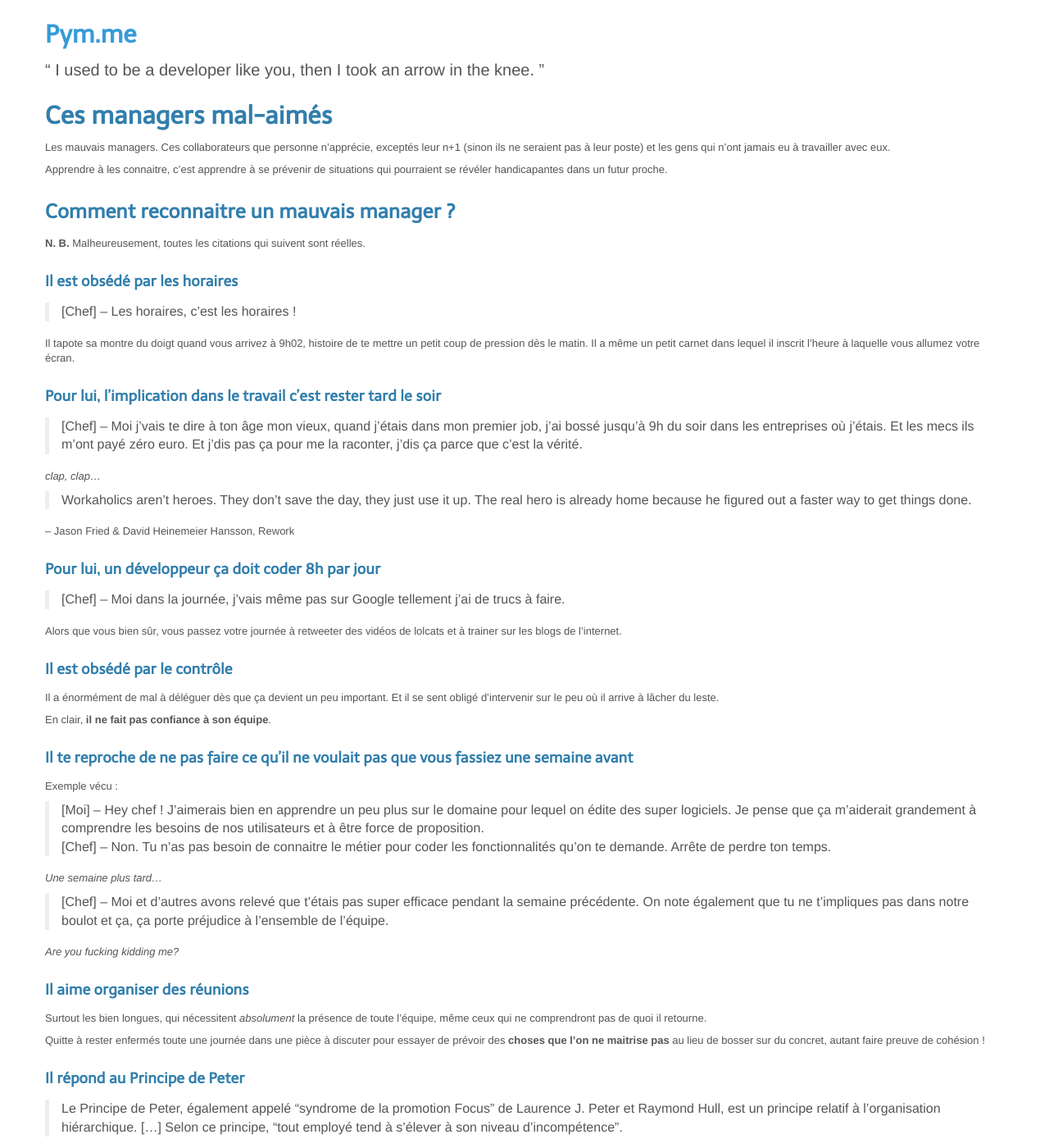
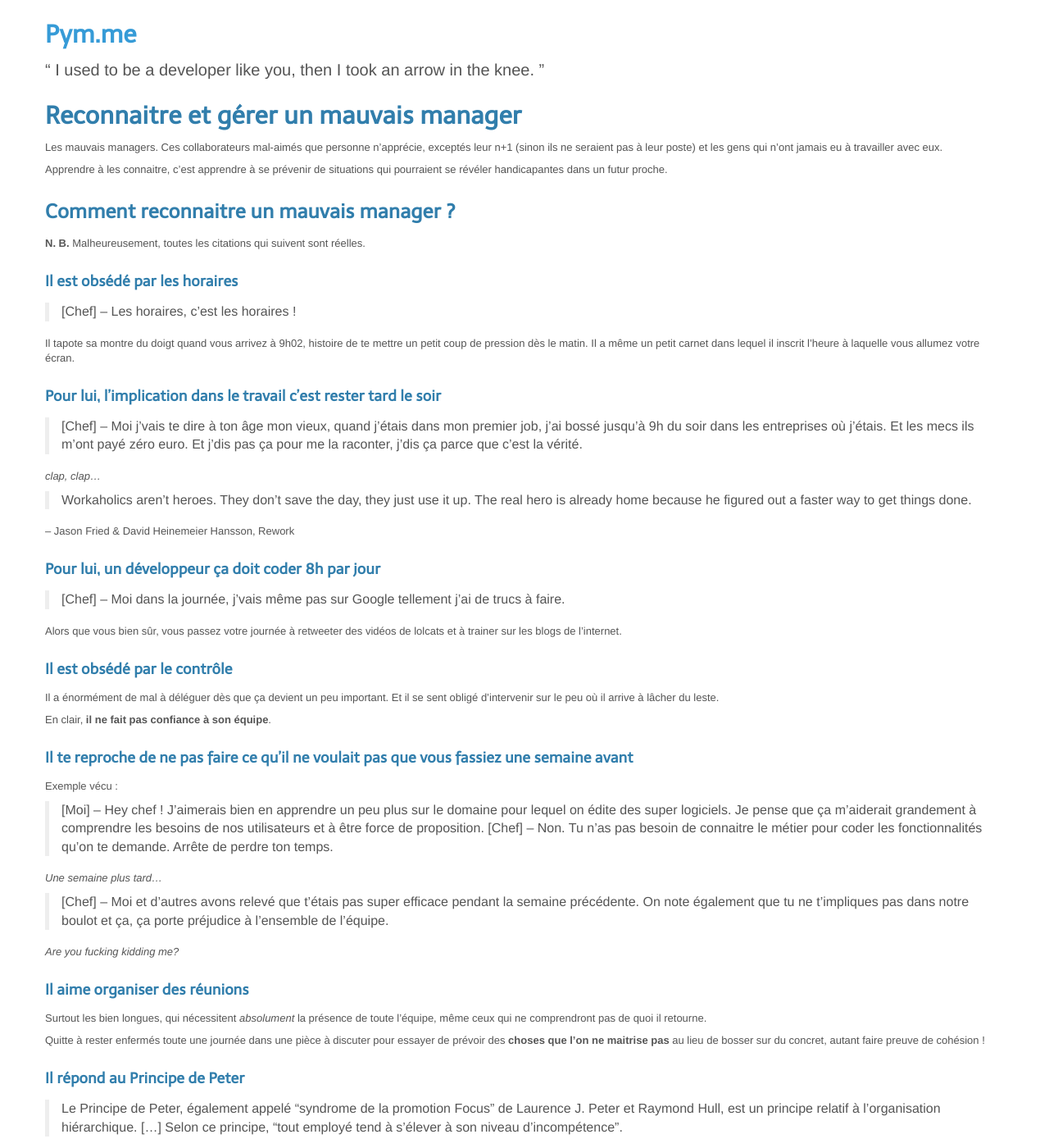
Before and after one commit to Pym/pym.github.io, a Jekyll site: the page built from _posts/2013-04-03-ces-managers-mal-aimes.md, in a window 1280 px wide and 1400 px high. Shown: the whole window at 82% size. Built offline with Jekyll 4.4.1, drawn with Linux system fonts in a browser that asks for light colours; Markdown is read by kramdown in place of the engine named in the settings; comment, search, counter and statistics services are not loaded.

Commit message:
Update title

```diff
--- a/_posts/2013-04-03-ces-managers-mal-aimes.md
+++ b/_posts/2013-04-03-ces-managers-mal-aimes.md
@@ -1,9 +1,9 @@
 ---
 layout: post
-title: Ces managers mal-aimés
+title: Reconnaitre et gérer un mauvais manager
 ---
 
-Les mauvais managers. Ces collaborateurs que personne n'apprécie, exceptés leur n+1 (sinon ils ne seraient pas à leur poste) et les gens qui n'ont jamais eu à travailler avec eux.
+Les mauvais managers. Ces collaborateurs mal-aimés que personne n'apprécie, exceptés leur n+1 (sinon ils ne seraient pas à leur poste) et les gens qui n'ont jamais eu à travailler avec eux.
 
 Apprendre à les connaitre, c'est apprendre à se prévenir de situations qui pourraient se révéler handicapantes dans un futur proche.
 
```
